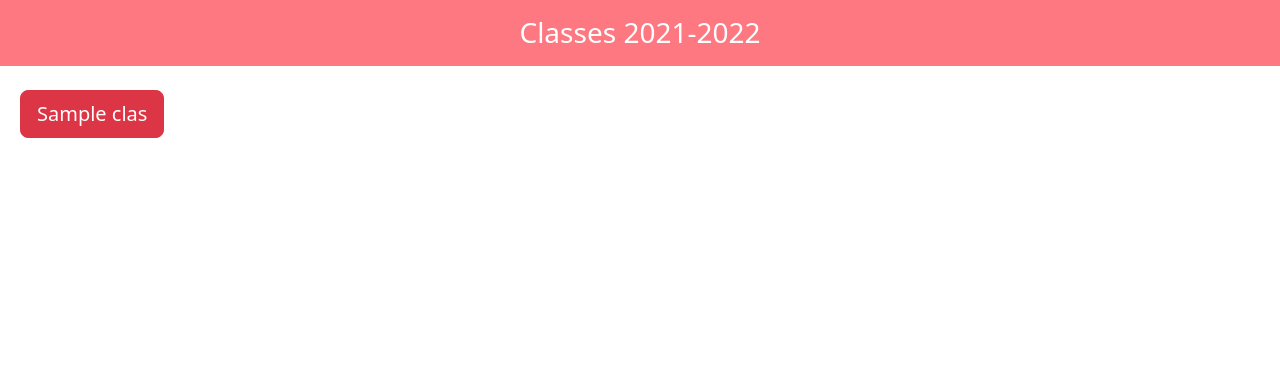
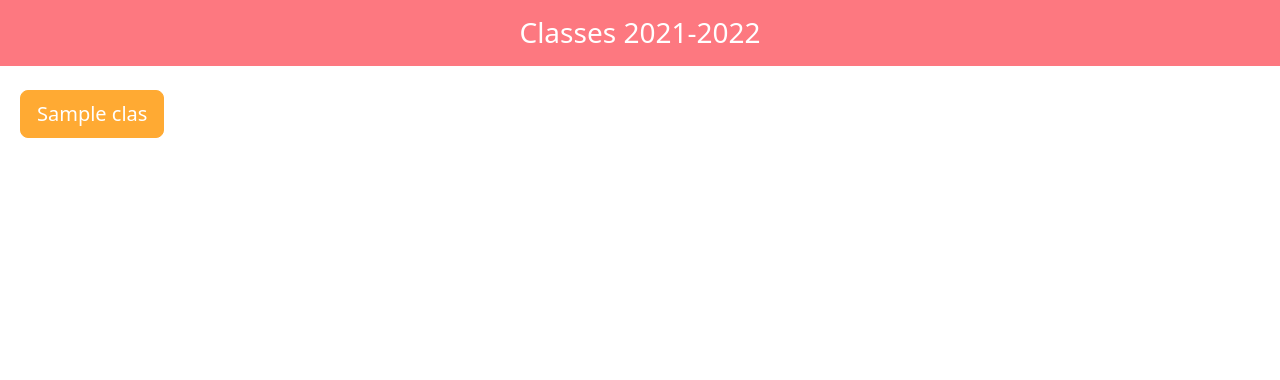
Before and after one commit to geetan-gandhe/assignment-organizer, a Django app: page /classes in a window 1280 px wide. Shown: the part 40-420 px from the top of the page. Run offline with Django 3.2, Linux system fonts and the light colour scheme; tables that the repository leaves empty hold one stand-in row (values such as "Sample post"); some libraries are stand-ins or nearby versions.

Commit message:
button colors

```diff
--- a/organizer/static/organizer/style.css
+++ b/organizer/static/organizer/style.css
@@ -6,6 +6,10 @@
     height: fit-content;
   }
 
+.btn-danger{
+   background-color:	#FFAA33 !important;
+   border-color: #FFAA33 !important;
+}
 .navbar .container-fluid>.navbar-header {
     float: left;
     margin-right: 10px;
```
